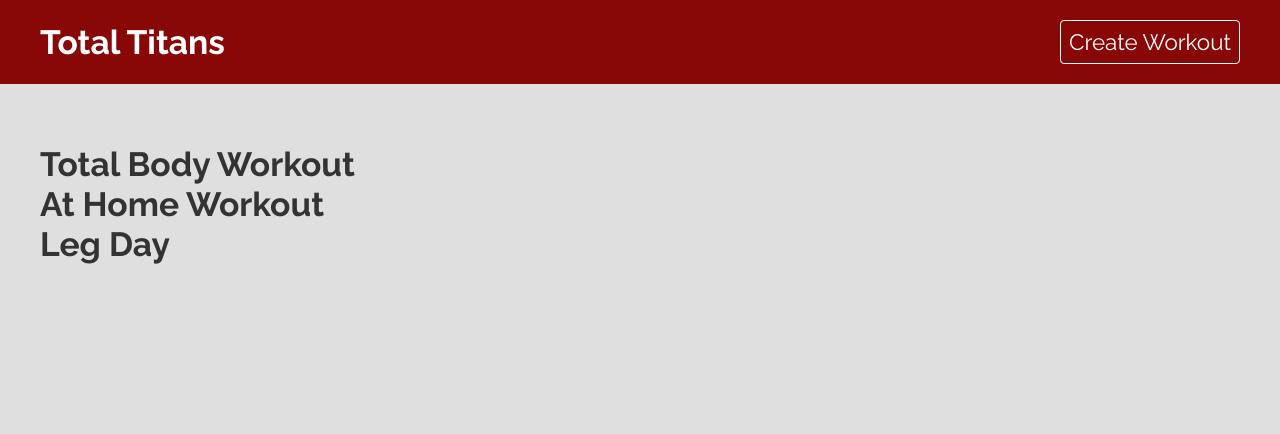
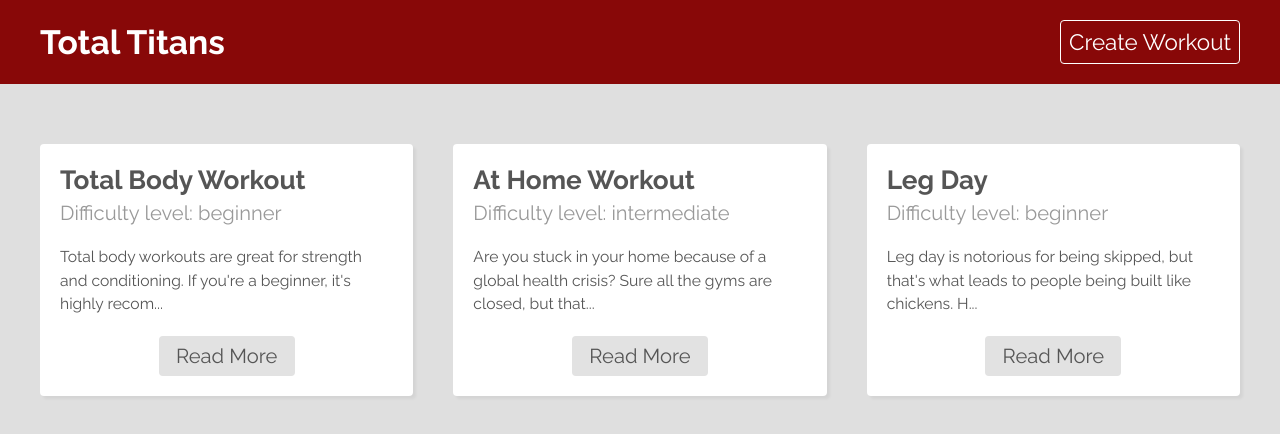
Before and after one commit to ESSODillon/Total_Titans, a React (Create React App) app: page / in a window 1280 px wide. Shown: the top 434 px of the page. Built offline with nearby package versions, Linux system fonts and the light colour scheme; data requests are answered from the project's data file.

Commit message:
Workout list component

```diff
--- a/data/db.json
+++ b/data/db.json
@@ -12,6 +12,7 @@
         ],
         "rest": "60-90 seconds",
         "reps": "10-12 RM",
+        "experience": "beginner",
         "equipment": [
             "Barbell",
             "Squat Rack",
@@ -33,6 +34,7 @@
         ],
         "rest": "60-90 seconds between sets",
         "reps": "10-12 RM",
+        "experience": "intermediate",
         "equipment": [
             "None"
           ],
@@ -51,6 +53,7 @@
         ],
         "rest": "60-90 seconds",
         "reps": "10-12 RM",
+        "experience": "beginner",
         "equipment": [
             "Squat Rack",
             "Bench"
--- /dev/null
+++ b/src/components/WorkoutList.css
@@ -0,0 +1,46 @@
+.workout-list {
+  display: grid;
+  grid-template-columns: 1fr 1fr 1fr;
+  grid-gap: 40px;
+  max-width: 1200px;
+  margin: 40px auto;
+}
+.workout-list .card {
+  background: #fff;
+  color: #333;
+  padding: 20px;
+  border-radius: 4px;
+  box-shadow: 3px 3px 3px rgba(0, 0, 0, 0.05);
+  transition: all 0.3s ease;
+  position: relative;
+}
+.workout-list .card:hover {
+  transform: translateY(-5px);
+}
+.workout-list .card h3 {
+  color: #555;
+  margin-bottom: 6px;
+}
+.workout-list .card p {
+  color: #999;
+  font-size: 0.9em;
+}
+.workout-list .card div {
+  color: #555;
+  font-size: 0.7em;
+  margin: 20px 0;
+  line-height: 1.5em;
+}
+.workout-list .card a {
+  color: #555;
+  text-decoration: none;
+  display: block;
+  background: #e2e2e2;
+  font-size: 0.9em;
+  width: 100px;
+  text-align: center;
+  width: 120px;
+  padding: 8px;
+  border-radius: 4px;
+  margin: 20px auto 0;
+}
--- /dev/null
+++ b/src/components/WorkoutList.js
@@ -0,0 +1,20 @@
+import React from "react";
+import { Link } from "react-router-dom";
+
+// Styles
+import "./WorkoutList.css";
+
+export default function WorkoutList({ workouts }) {
+  return (
+    <div className="workout-list">
+      {workouts.map((workout) => (
+        <div key={workout.id} className="card">
+          <h3>{workout.title}</h3>
+          <p>Difficulty level: {workout.experience}</p>
+          <div>{workout.about.substring(0, 100)}...</div>
+          <Link to={`/workouts/${workout.id}`}>Read More</Link>
+        </div>
+      ))}
+    </div>
+  );
+}
--- a/src/pages/home/Home.js
+++ b/src/pages/home/Home.js
@@ -1,9 +1,11 @@
+import React from "react";
 import { useFetch } from "../../hooks/useFetch";
 
 // Styles
 import "./Home.css";
 
-import React from "react";
+// Components
+import WorkoutList from "../../components/WorkoutList";
 
 export default function Home() {
   const { data, isPending, error } = useFetch("http://localhost:3000/workouts");
@@ -12,7 +14,7 @@ export default function Home() {
     <div className="home">
       {error && <p className="error">{error}</p>}
       {isPending && <p className="loading">Loading...</p>}
-      {data && data.map((workout) => <h2 key={workout.id}>{workout.title}</h2>)}
+      {data && <WorkoutList workouts={data} />}
     </div>
   );
 }
```
